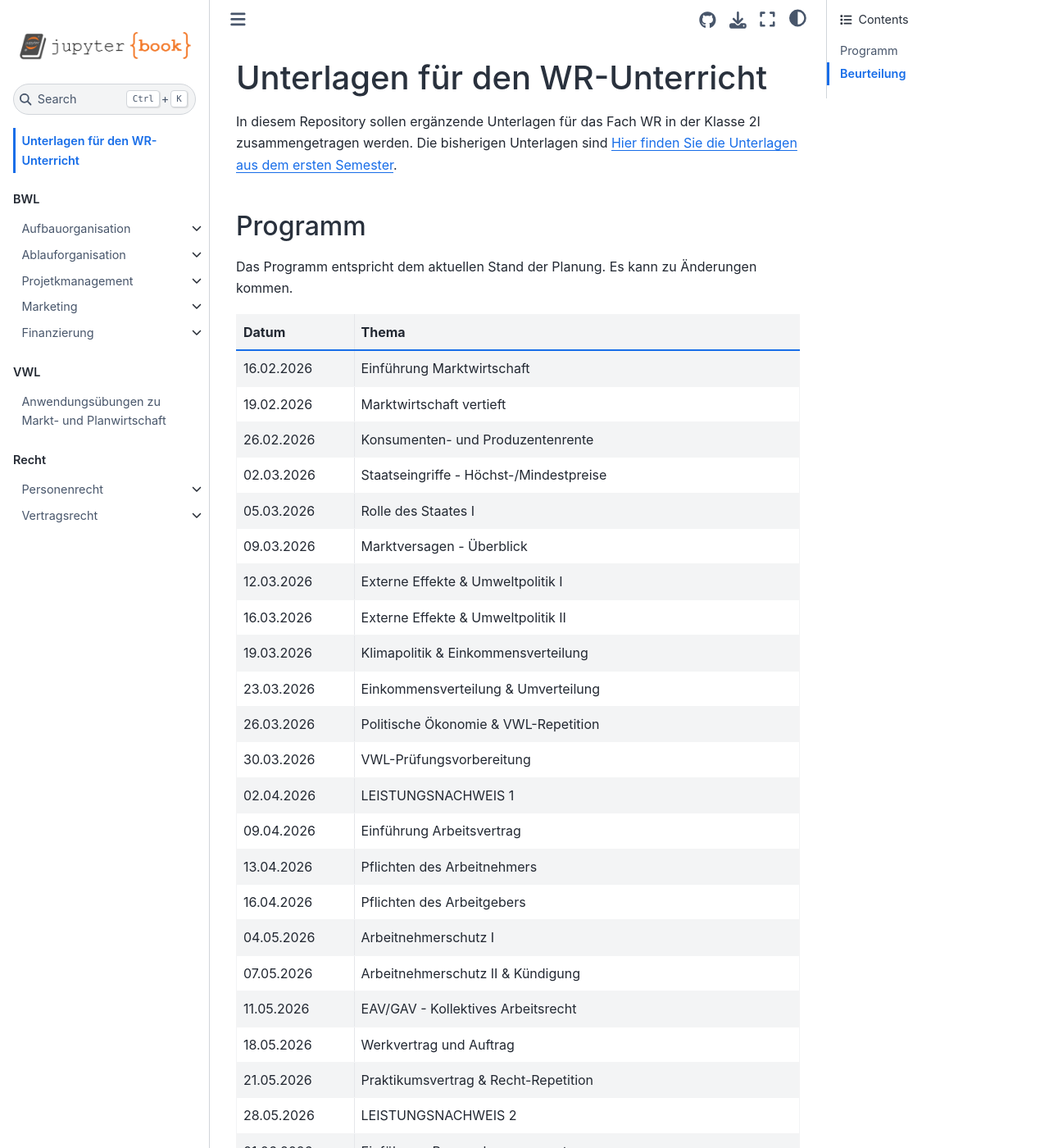
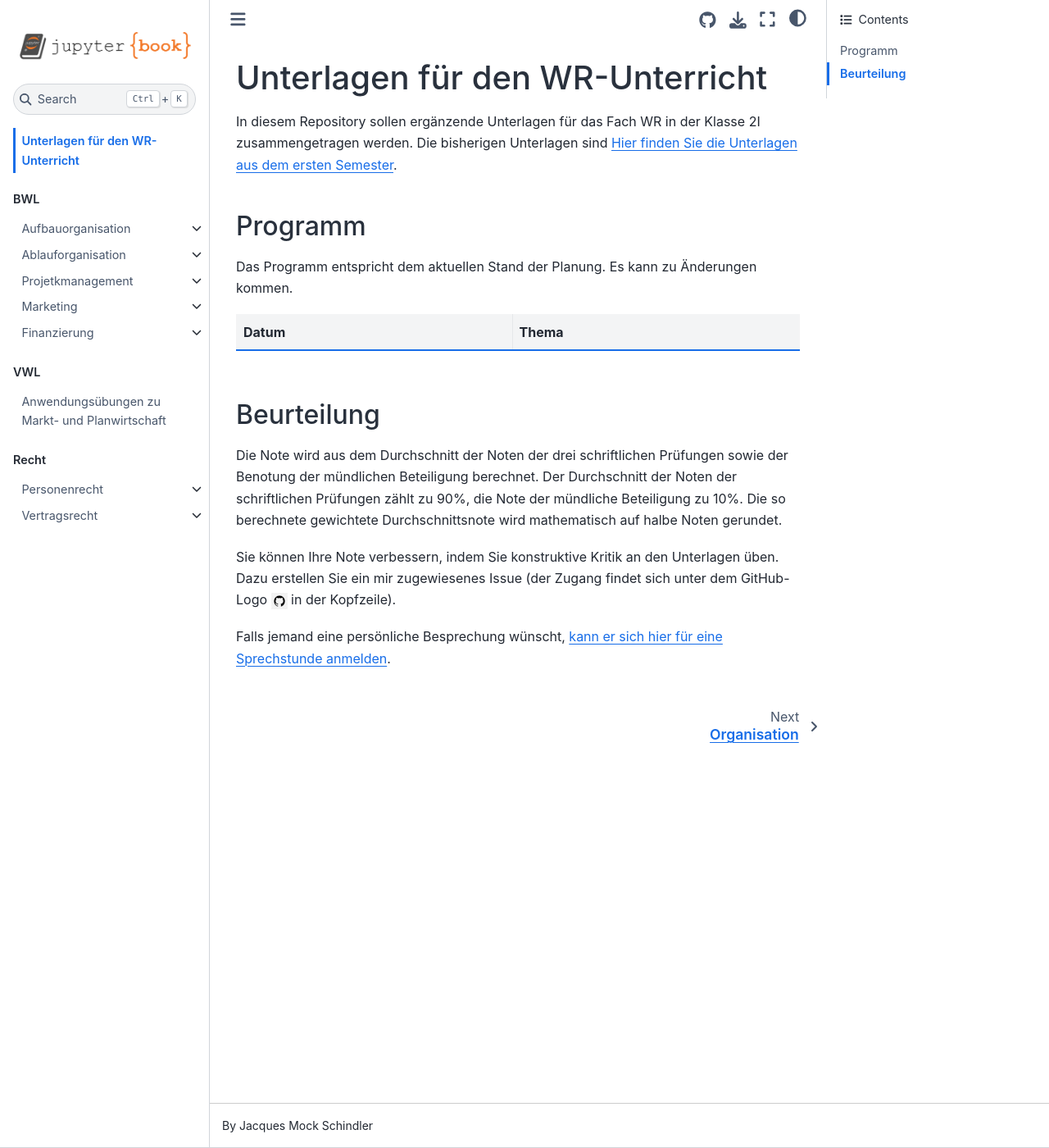
Before and after one commit to SkriptenMk/WR_I_24-27, a Jupyter Book: the page built from docs/intro.md, in a window 1280 px wide and 1400 px high. Shown: the whole window at 82% size. Built offline with Jupyter Book 1.0.4 settings and Sphinx 7.4.7 and the Sphinx Book theme 1.1.4, drawn with Linux system fonts in a browser that asks for light colours; some of the changed text lies outside the part shown.

Commit message:
fix: Lösche Programm vom vergangenen Sesmester

```diff
--- a/docs/intro.md
+++ b/docs/intro.md
@@ -12,40 +12,7 @@ Das Programm entspricht dem aktuellen Stand der Planung. Es kann zu
 
 | Datum | Thema |
 | ----- | ----- |
-| 16.02.2026 | Einführung Marktwirtschaft |
-| 19.02.2026 | Marktwirtschaft vertieft |
-| 26.02.2026 | Konsumenten- und Produzentenrente |
-| 02.03.2026 | Staatseingriffe - Höchst-/Mindestpreise |
-| 05.03.2026 | Rolle des Staates I |
-| 09.03.2026 | Marktversagen - Überblick |
-| 12.03.2026 | Externe Effekte & Umweltpolitik I |
-| 16.03.2026 | Externe Effekte & Umweltpolitik II |
-| 19.03.2026 | Klimapolitik & Einkommensverteilung |
-| 23.03.2026 | Einkommensverteilung & Umverteilung |
-| 26.03.2026 | Politische Ökonomie & VWL-Repetition |
-| 30.03.2026 | VWL-Prüfungsvorbereitung |
-| 02.04.2026 | LEISTUNGSNACHWEIS 1 |
-| 09.04.2026 | Einführung Arbeitsvertrag |
-| 13.04.2026 | Pflichten des Arbeitnehmers |
-| 16.04.2026 | Pflichten des Arbeitgebers |
-| 04.05.2026 | Arbeitnehmerschutz I |
-| 07.05.2026 | Arbeitnehmerschutz II & Kündigung |
-| 11.05.2026 | EAV/GAV - Kollektives Arbeitsrecht |
-| 18.05.2026 | Werkvertrag und Auftrag |
-| 21.05.2026 | Praktikumsvertrag & Recht-Repetition |
-| 28.05.2026 | LEISTUNGSNACHWEIS 2 |
-| 01.06.2026 | Einführung Personalmanagement |
-| 04.06.2026 | Personalbedarfsermittlung & Personalbeschaffung |
-| 08.06.2026 | Personaleinsatz & Arbeitsgestaltung |
-| 11.06.2026 | Personalmotivation & Lohnpolitik |
-| 15.06.2026 | Personalentwicklung & Freistellung |
-| 18.06.2026 | LEISTUNGSNACHWEIS 3 |
-| 22.06.2026 | Bewerbungsworkshop I |
-| 25.06.2026 | Bewerbungsworkshop II |
-| 29.06.2026 | Bewerbungsworkshop III |
-| 02.07.2026 | Bewerbungsworkshop IV |
-| 06.07.2026 | Puffer / Vertiefung |
-| 09.07.2026 | Semesterabschluss & Ausblick |
+
 
 
 ## Beurteilung
```
